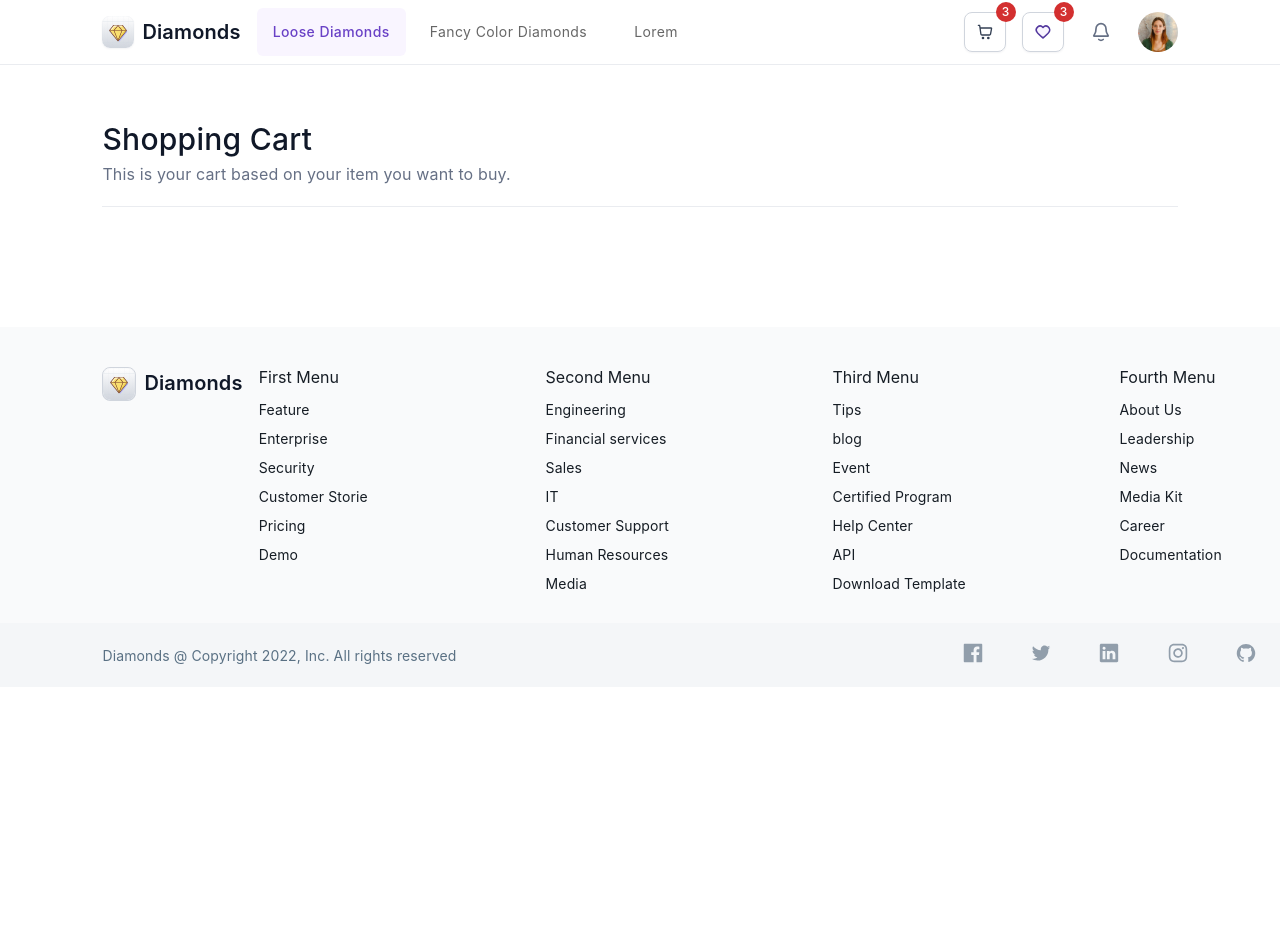
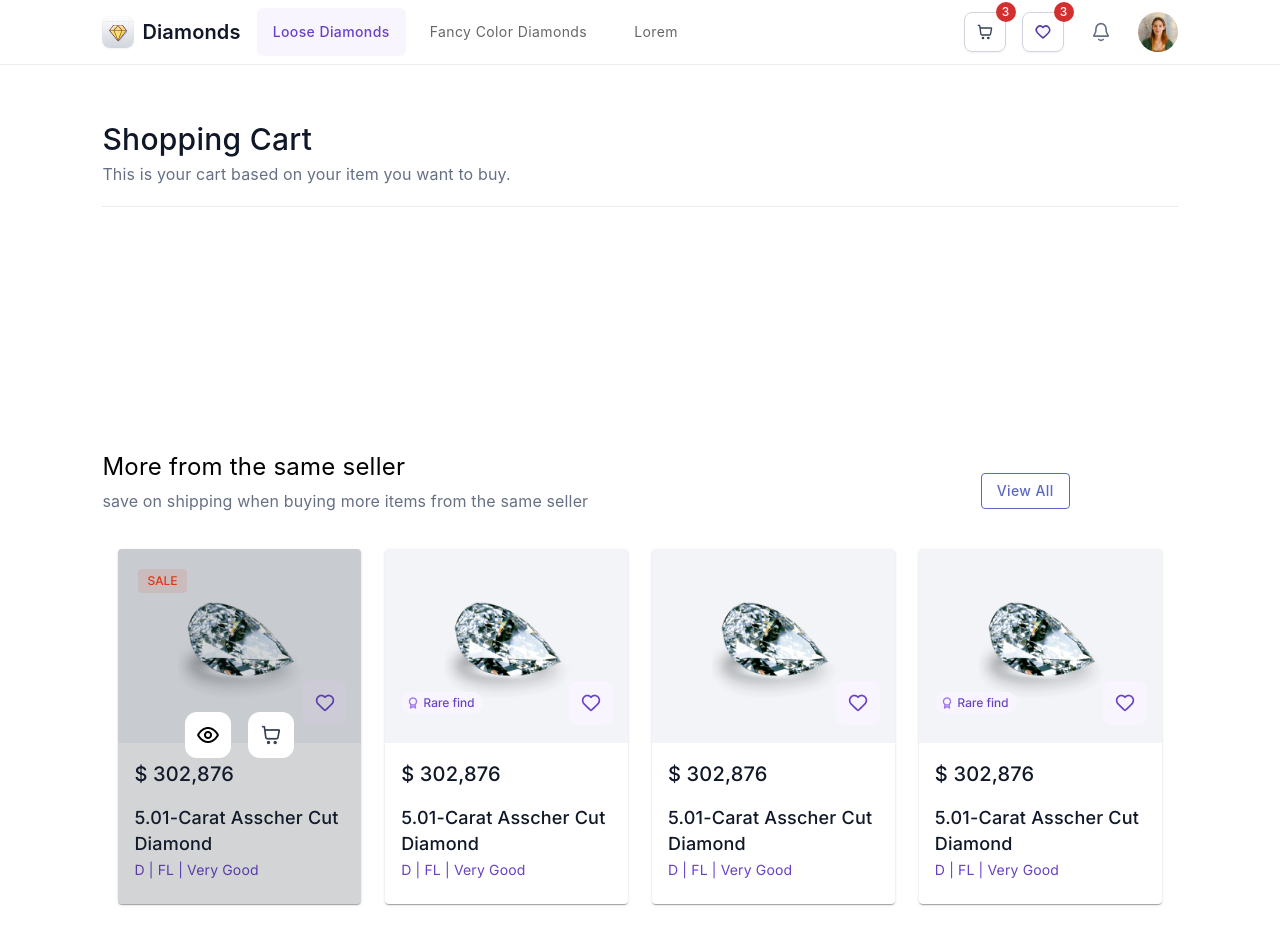
Before and after one commit to binyaalex/diamonds, a React (Create React App) app: page /shoppingcart in a window 1280 px wide. Shown: the top 952 px of the page. Before the commit the page ends 800 px from the top, so only its background shows below. Built offline with nearby package versions, Linux system fonts and the light colour scheme.

Commit message:
added cards to shopping cart

```diff
--- a/src/App.module.scss
+++ b/src/App.module.scss
@@ -19,14 +19,23 @@
   line-height: 24px !important;
   color: #667085;
   padding: 4px 0 20px;
-  border-bottom: 1px solid #EAECF0;
+  border-bottom: 1px solid #eaecf0;
   margin-bottom: 32px;
 }
 
+.description2 {
+  font-weight: 400 !important;
+  font-size: 16px !important;
+  line-height: 24px !important;
+  color: #667085;
+  padding: 4px 0 20px;
+
+  margin-bottom: 32px;
+}
 //filter
 .filter {
-  background: #F9FAFB;
-  border-bottom: 1px solid #D0D5DD;
+  background: #f9fafb;
+  border-bottom: 1px solid #d0d5dd;
   border-radius: 8px;
   padding: 26px;
 
@@ -41,8 +50,8 @@
   .size {
     width: 94px;
     height: 50px;
-    background: #FFFFFF !important;
-    border: 1px solid #D6DDEB !important;
+    background: #ffffff !important;
+    border: 1px solid #d6ddeb !important;
     padding: auto !important;
     font-size: 15px;
     text-align: center !important;
@@ -50,8 +59,8 @@
 
   .button {
     text-transform: none;
-    background: #FFFFFF;
-    border: 1px solid #D0D5DD;
+    background: #ffffff;
+    border: 1px solid #d0d5dd;
     box-shadow: 0px 1px 2px rgba(16, 24, 40, 0.05);
     border-radius: 8px;
     padding: 12px 8px;
@@ -87,3 +96,7 @@
 .secondryTitle {
   font-size: 24px !important;
 }
+.description2style{
+  display: flex;
+  flex-direction: column;
+}
--- a/src/components/repeat/SecondryTitle.js
+++ b/src/components/repeat/SecondryTitle.js
@@ -1,13 +1,17 @@
-import styles from '../../App.module.scss';
-import Typography from '@mui/material/Typography';
+import styles from "../../App.module.scss";
+import Typography from "@mui/material/Typography";
 
-const SecondryTitle = ({text}) => {
+const SecondryTitle = ({ text, description2 }) => {
+  return (
+    <>
+      <Typography className={styles.secondryTitle}>{text}</Typography>
+      {description2 ? (
+        <Typography className={styles.description2}>{description2}</Typography>
+      ) : (
+        ""
+      )}
+    </>
+  );
+};
 
-    return (
-        <Typography className={styles.secondryTitle}>
-            {text}
-        </Typography>
-    )
-}
-
-export default SecondryTitle
+export default SecondryTitle;
--- /dev/null
+++ b/src/components/shoppingCart/RegularButton.js
@@ -0,0 +1,21 @@
+import Button from '@mui/material/Button';
+import styles from '../../App.module.scss';
+
+const RegularButton = ({text, light}) => {
+    let style
+    if (light) {
+       style = {color: '#5C6AC4', borderColor: '#5C6AC4'}
+    } else {
+        style = {color: 'white', backgroundColor: '#4640DE'}
+    }
+
+    return (
+        <Button
+            style={style}
+            className={styles.muiButton}
+            variant="outlined"
+        >{text}</Button>
+    )
+}
+
+export default RegularButton
--- a/src/components/shoppingCart/ShoppingCart.js
+++ b/src/components/shoppingCart/ShoppingCart.js
@@ -1,12 +1,192 @@
+import React, { useEffect, useState, useRef } from "react";
+import CardList from "../cardList/CardList";
+import CardsHeader from "./cardsHeader/CardsHeader";
+
 import MainTitle from "../repeat/MainTitle";
+import ShoppingCartList from "./ShoppingCartList";
+
+const ordersArr = [
+  {
+    price: 1725.0,
+    discount: 125.0,
+    totalPrice: 1600.0,
+    products: [
+      {
+        id: 1,
+        name: "10.02-Carat Radiant Cut Diamond",
+        shape: "Round",
+        size: 11.01,
+        color: "D Color",
+        clarity: "FL Clarity",
+        cut: "Very Good cut",
+        price: 3500.0,
+        compare: true,
+        status: "pending approval",
+      },
+    ],
+  },
+  {
+    price: 1725.0,
+    discount: 125.0,
+    totalPrice: 1600.0,
+    products: [
+      {
+        id: 1,
+        name: "10.02-Carat Radiant Cut Diamond",
+        shape: "Round",
+        size: 11.01,
+        color: "D Color",
+        clarity: "FL Clarity",
+        cut: "Very Good cut",
+        price: 1725.0,
+        compare: true,
+        status: "pending approval",
+      },
+    ],
+  },
+  {
+    price: 1725.0,
+    discount: 125.0,
+    totalPrice: 1600.0,
+    products: [
+      {
+        id: 1,
+        name: "10.02-Carat Radiant Cut Diamond",
+        shape: "Round",
+        size: 11.01,
+        color: "D Color",
+        clarity: "FL Clarity",
+        cut: "Very Good cut",
+        price: 1725.0,
+        compare: true,
+        status: "pending approval",
+      },
+    ],
+  },
+  {
+    price: 1725.0,
+    discount: 125.0,
+    totalPrice: 1600.0,
+    products: [
+      {
+        id: 1,
+        name: "10.02-Carat Radiant Cut Diamond",
+        shape: "Round",
+        size: 11.01,
+        color: "D Color",
+        clarity: "FL Clarity",
+        cut: "Very Good cut",
+        price: 1725.0,
+        compare: true,
+        status: "pending approval",
+      },
+    ],
+  },
+  {
+    price: 1725.0,
+    discount: 125.0,
+    totalPrice: 1600.0,
+    products: [
+      {
+        id: 1,
+        name: "10.02-Carat Radiant Cut Diamond",
+        shape: "Round",
+        size: 11.01,
+        color: "D Color",
+        clarity: "FL Clarity",
+        cut: "Very Good cut",
+        price: 1725.0,
+        compare: true,
+        status: "pending approval",
+      },
+    ],
+  },
+];
 
 const ShoppingCart = () => {
+  const [componentWidth, setComponentWidth] = useState(null);
+
+  const getCardWidth = (cardWidth) => {
+    setComponentWidth(cardWidth);
+  };
+
+  const productsArr = [
+    {
+      id: 1,
+      shape: "Round",
+      size: 11.01,
+      color: "D",
+      clarity: "FL",
+      cut: "Very Good",
+      polish: "G",
+      symmetry: "VG",
+      fluorescence: "Very Strong",
+      certified: "GIA",
+      price: 302876,
+      ct: 186,
+      rap: -37,
+      compare: true,
+      sale: true,
+    },
+    {
+      id: 2,
+      shape: "Round",
+      size: 11.01,
+      color: "D",
+      clarity: "FL",
+      cut: "Very Good",
+      polish: "G",
+      symmetry: "VG",
+      fluorescence: "Very Strong",
+      certified: "GIA",
+      price: 302876,
+      ct: 186,
+      rap: -37,
+      rare: true,
+    },
+    {
+      id: 3,
+      shape: "Round",
+      size: 11.01,
+      color: "D",
+      clarity: "FL",
+      cut: "Very Good",
+      polish: "G",
+      symmetry: "VG",
+      fluorescence: "Very Strong",
+      certified: "GIA",
+      price: 302876,
+      ct: 186,
+      rap: -37,
+      compare: true,
+    },
+    {
+      id: 4,
+      shape: "Round",
+      size: 11.01,
+      color: "D",
+      clarity: "FL",
+      cut: "Very Good",
+      polish: "G",
+      symmetry: "VG",
+      fluorescence: "Very Strong",
+      certified: "GIA",
+      price: 302876,
+      ct: 186,
+      rap: -37,
+      rare: true,
+    },
+  ];
+
   return (
     <>
       <MainTitle
         text="Shopping Cart"
         description="This is your cart based on your item you want to buy."
       />
+      <ShoppingCartList orders={ordersArr} />
+      <CardsHeader componentWidth={componentWidth} />
+      <CardList products={productsArr} getCardWidth={getCardWidth} />
     </>
   );
 };
--- /dev/null
+++ b/src/components/shoppingCart/ShoppingCartList.js
@@ -0,0 +1,22 @@
+import { Box } from "@mui/material";
+import Grid from "@mui/material/Grid"; // Grid version 1
+
+import cardDiamond from "../../assets/images/cardDiamond.png";
+
+export default function ShoppingCartList({ orders }) {
+  //   const navigate = useNavigate();
+  const ordersArr = orders || [1, 2, 3];
+  // console.log(cardsArr);
+
+  return (
+    <Grid container spacing={6}>
+      {ordersArr.length > 0
+        ? ordersArr.map((order, i) => (
+            <Grid key={i} item xs={12}>
+              <Box img={cardDiamond} order={order} />
+            </Grid>
+          ))
+        : "No orders"}
+    </Grid>
+  );
+}
--- /dev/null
+++ b/src/components/shoppingCart/cardsHeader/CardsHeader.js
@@ -0,0 +1,24 @@
+import React, { useEffect, useState } from "react";
+import styles from "./CardsHeader.module.scss";
+import RegularButton from "../RegularButton";
+import SecondryTitle from "../../repeat/SecondryTitle";
+
+const CardsHeader = ({ componentWidth }) => {
+  return (
+    <div
+      className={styles.cardsHeader}
+      style={{ paddingRight: `${componentWidth - 287}px` }}
+    >
+      <div className={styles.description2style}>
+        <SecondryTitle text="More from the same seller" />
+        <SecondryTitle
+          className={styles.description2style}
+          description2="save on shipping when buying more items from the same seller"
+        />
+      </div>
+      <RegularButton light={true} text="View All" />
+    </div>
+  );
+};
+
+export default CardsHeader;
--- /dev/null
+++ b/src/components/shoppingCart/cardsHeader/CardsHeader.module.scss
@@ -0,0 +1,7 @@
+.cardsHeader {
+    display: flex;
+    justify-content: space-between;
+    padding-right: 108px;
+    margin-top: 50px;
+    align-items: center;
+}
```
Also changed, not shown: src/components/shoppingCart/ShoppingCartTable.js (added).
